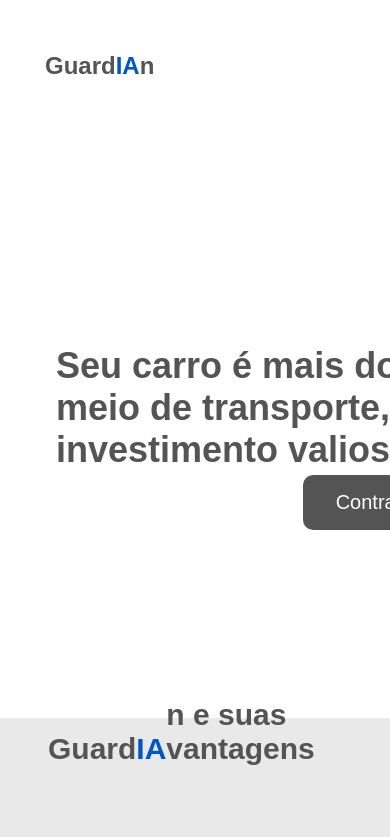
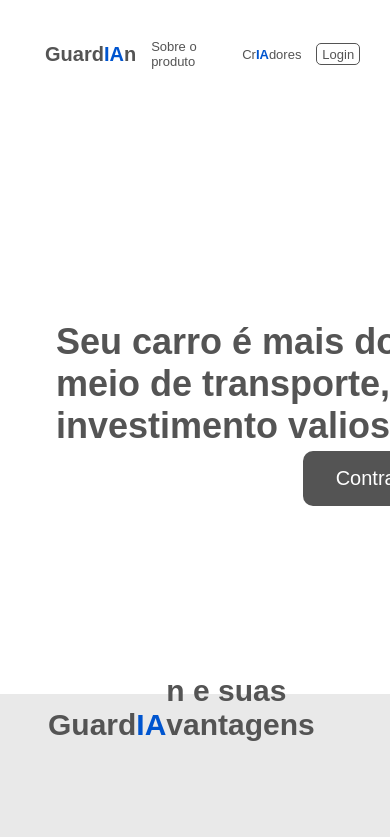
Before and after one commit to ViniciusSantanaa/Challenge_React, a React (Vite) app: page / in a window 390 px wide. Shown: the top 837 px of the page. Built offline with nearby package versions, Linux system fonts and the light colour scheme.

Commit message:
Header Home responsividade Completa

```diff
--- a/src/Components/Header/Header.Home.styled.ts
+++ b/src/Components/Header/Header.Home.styled.ts
@@ -7,22 +7,103 @@ export const StyledNav = styled.nav `
     color: #545454;
     text-decoration: none;
     align-items: center;
+
+    @media (max-width: 430px) {
+        gap: 15px;
+        font-size: 13px;
+    }
+
+    @media (min-width: 431px) and (max-width: 744px) {
+        gap: 75px;
+        font-size: 13px;
+    }
+
+    @media (min-width: 745px) and (max-width: 834px) {
+        gap: 75px;
+        font-size: 15px;
+    }
+
+    @media (min-width: 835px) and (max-width: 1024px) {
+        font-size: 20px;
+        gap: 82px;
+    }
 `
 
 export const StyledHeader = styled.header`
     margin-top: 39px;
     margin-left: 45px;
     margin-right: 30px;
+
+    @media (max-width: 430px) {
+        margin-top: 39px;
+        margin-left: 45px;
+        margin-right: 30px;
+        display: flex;
+        justify-content: space-around;
+        align-items: center;
+    }
+
+    @media (min-width: 431px) and (max-width: 744px) {
+        margin-top: 39px;
+        margin-left: 45px;
+        margin-right: 30px;
+    }
+
+    @media (min-width: 745px) and (max-width: 834px) {
+        margin-top: 22px;
+        margin-left: 27px;
+        margin-right: 43px;
+    }
+
+    @media (min-width: 835px) and (max-width: 1024px) {
+        margin-top: 39px;
+        margin-left: 45px;
+        margin-right: 30px;
+    }
 `
 
 export const StyledGuardIAn = styled.h1`
     color: #545454;
     font-size: 24px;
+
+    @media (max-width: 430px){
+        color: #545454;
+        font-size: 20px;
+    }
+
+    @media (min-width: 431px) and (max-width: 744px) {
+        font-size: 20px;
+    }
+
+    @media (min-width: 745px) and (max-width: 834px) {
+        font-size: 24px;
+    }
+
+    @media (min-width: 835px) and (max-width: 1024px) {
+        font-size: 20px;
+    }
+
 `
 
 export const StyledIA = styled.strong`
     color: #0055CF;
     font-size: 24px;
+
+    @media (max-width: 430px){
+        font-size: 20px;
+    }
+
+    @media (min-width: 431px) and (max-width: 744px) {
+        font-size: 20px;
+    }
+
+    @media (min-width: 745px) and (max-width: 834px) {
+        font-size: 24px;
+    }
+
+    @media (min-width: 835px) and (max-width: 1024px) {
+        font-size: 20px;
+    }
 `
 
 export const StyledIA_pequeno = styled.strong`
@@ -37,6 +118,30 @@ export const StyledLogin = styled.div `
     border-radius: 10px;
     display: flex;
     justify-content: center;
+
+    @media (max-width: 430px) {
+        width: 53px;
+        height: 22px;
+        border-radius: 5px;
+    }
+
+    @media (min-width: 431px) and (max-width: 744px) {
+        width: 53px;
+        height: 22px;
+        border-radius: 5px;
+    }
+
+    @media (min-width: 745px) and (max-width: 834px) {
+        width: 76px;
+        height: 28px;
+        border-radius: 5px;
+    }
+
+    @media (min-width: 835px) and (max-width: 1024px) {
+        width: 86px;
+        height: 38px;
+        border-radius: 5px;
+    }
 `
 
 export const StyledLink = styled.nav`
```
